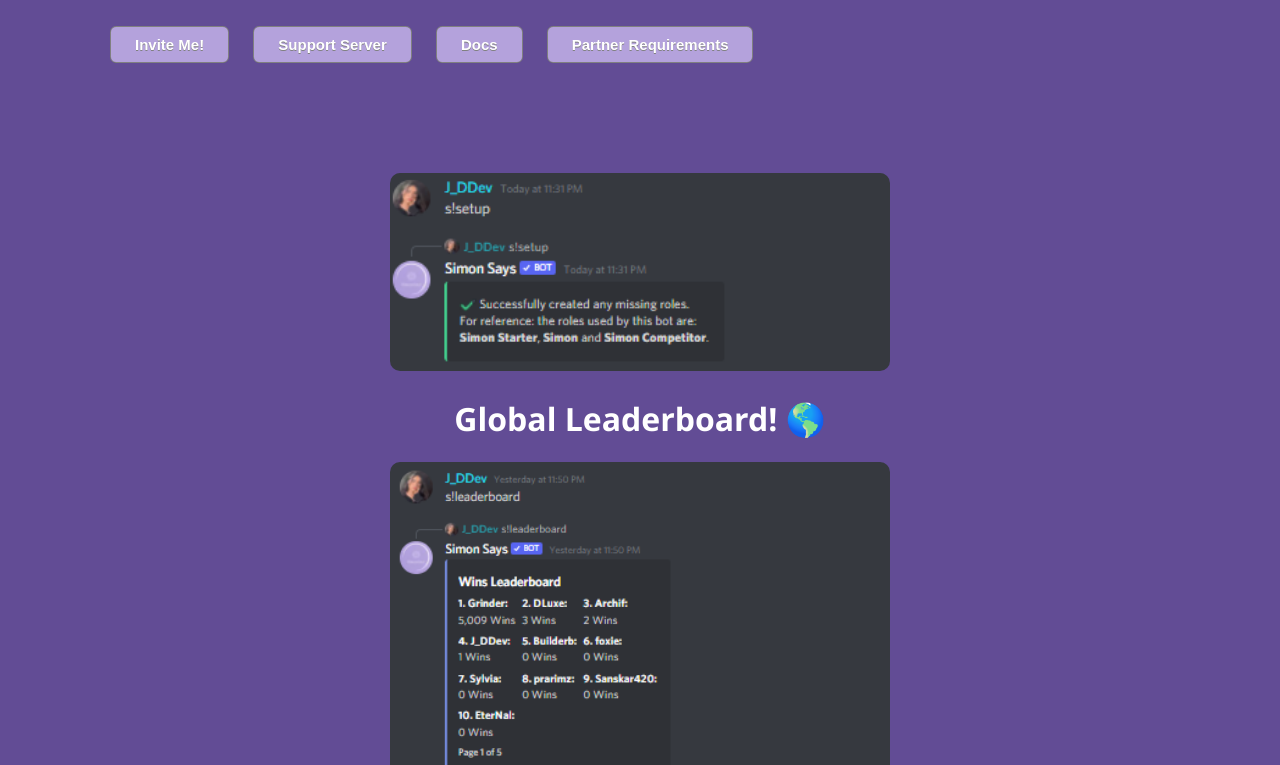
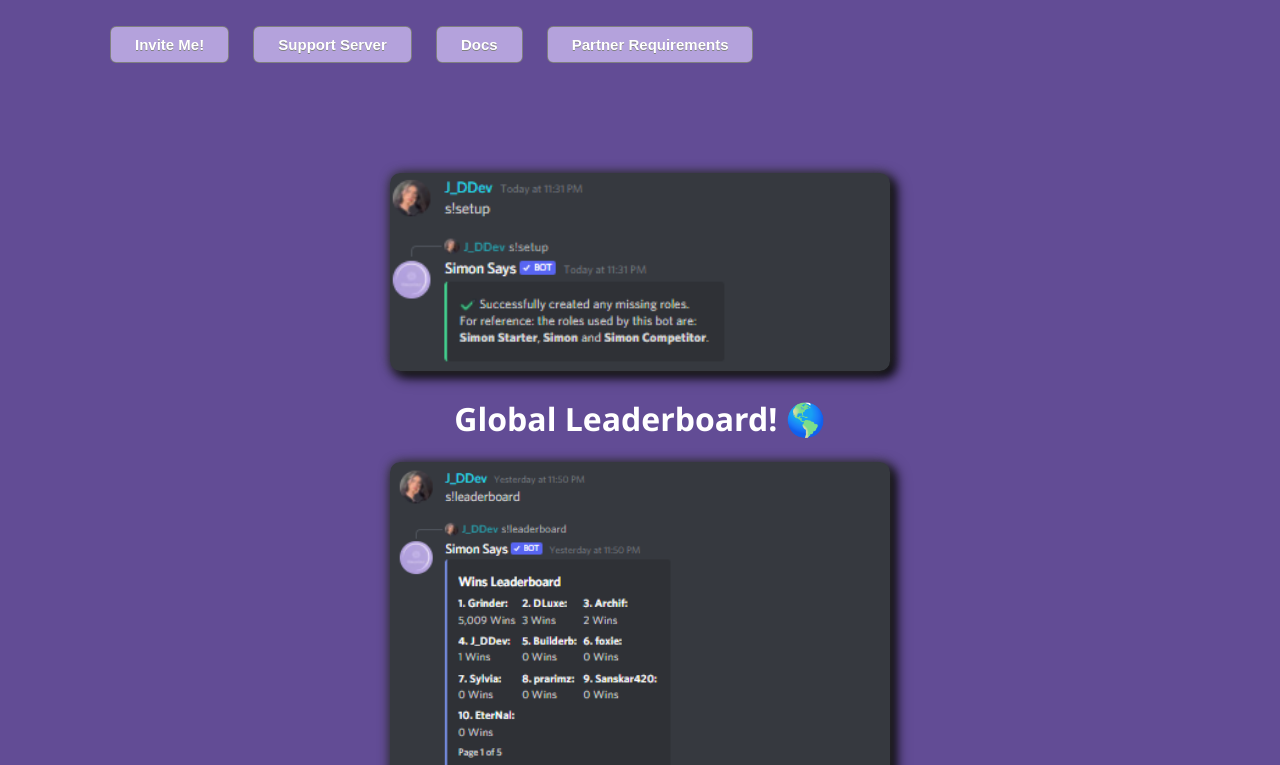
Before and after one commit to sitesofthings/a, a plain HTML site: page index.html in a window 1280 px wide. Shown: the part 356-1121 px from the top of the page. Drawn offline with Linux system fonts and the light colour scheme.

Commit message:
Update style.css

```diff
--- a/css/style.css
+++ b/css/style.css
@@ -9,6 +9,18 @@ body {
 body::-webkit-scrollbar {
     display: none;
 }
+
+
+
+img {
+    box-shadow: 0 0 11px rgb(56, 56, 56);
+    -webkit-filter: drop-shadow(5px 5px 5px black);
+    filter: drop-shadow(5px 5px 5px black);
+    opacity: 1;
+
+}
+
+
 
 .container {
     float: inline-start;
```
